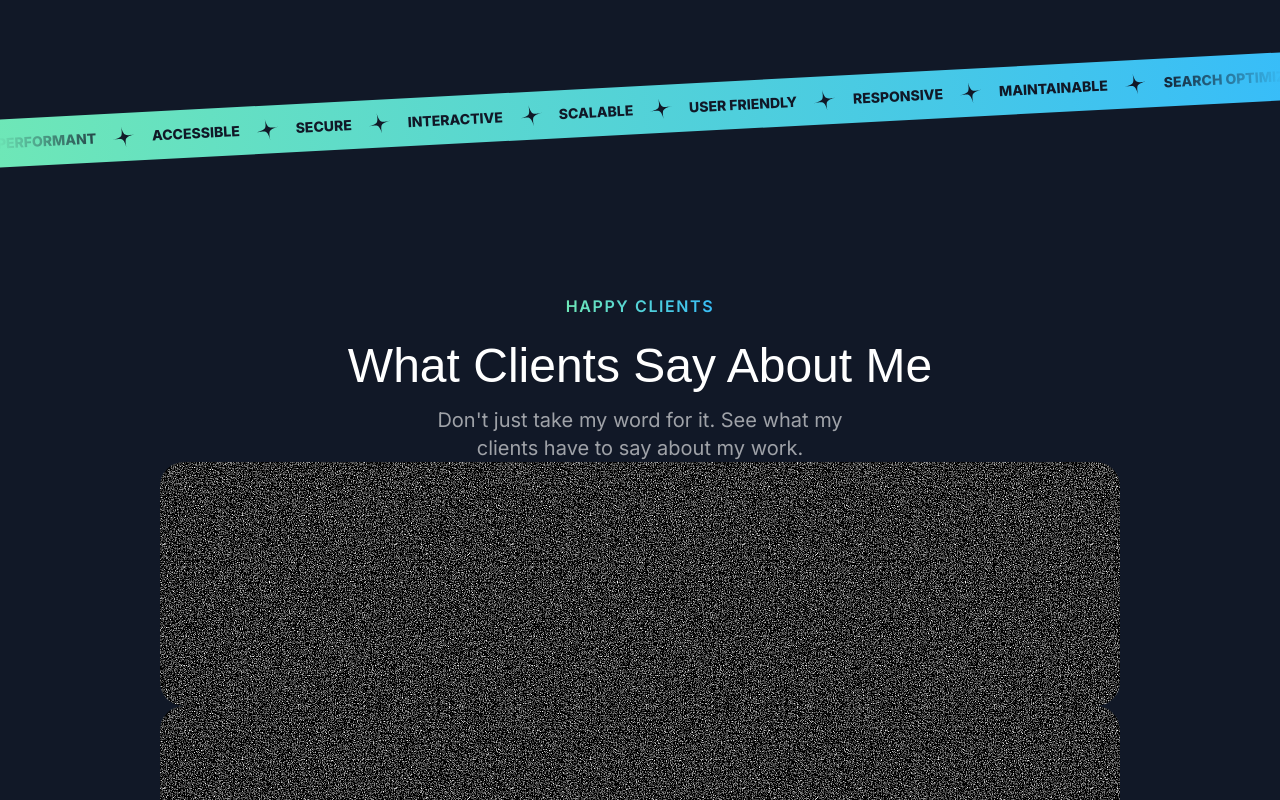
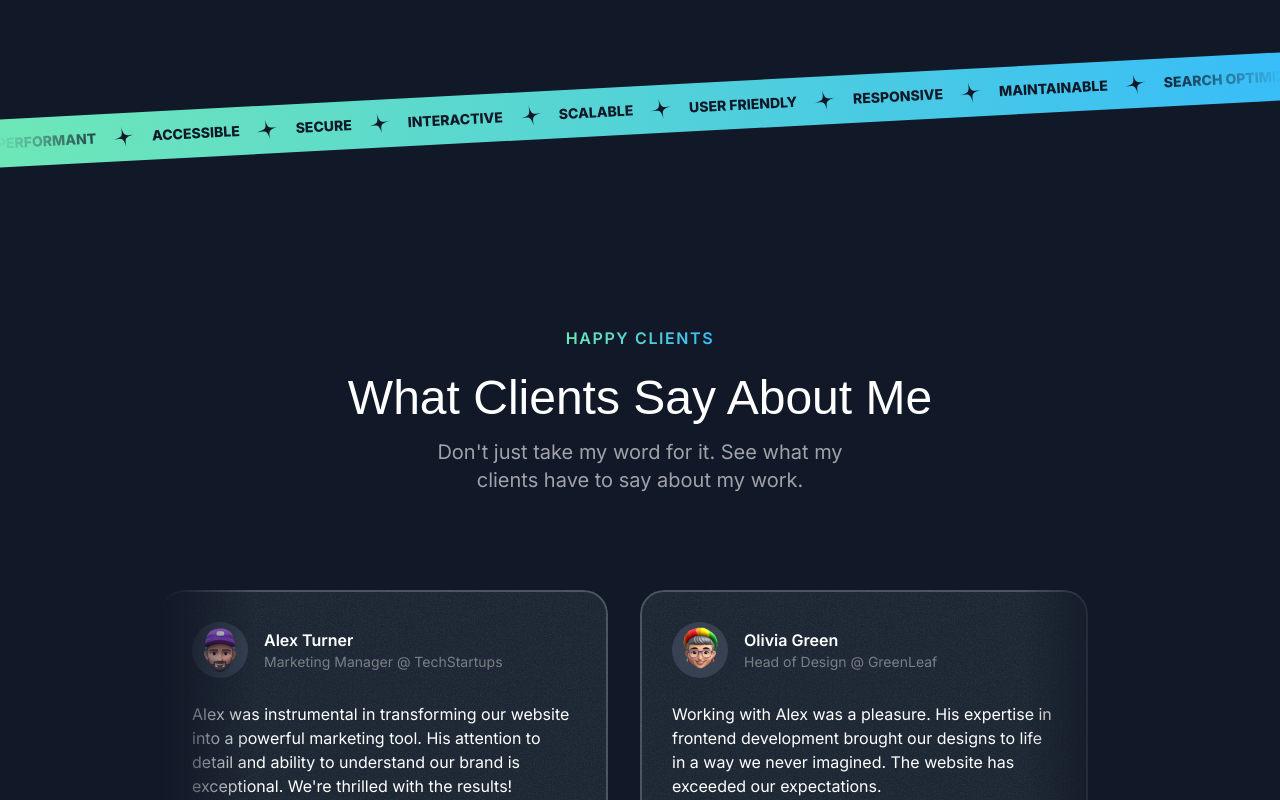
Before and after one commit to Saeedul/next-portfolio, a Next.js app: page / in a window 1280 px wide. Shown: the part 2966-3766 px from the top of the page. Built offline with nearby package versions, Linux system fonts and the light colour scheme; a web font is replaced by a local one.

Commit message:
updated testimonials section

```diff
--- /dev/null
+++ b/src/components/Card.tsx
@@ -0,0 +1,20 @@
+import grainImage from '@/assets/images/grain.jpg';
+import { PropsWithChildren } from 'react';
+import { twMerge } from 'tailwind-merge';
+
+export const Card = ({
+    className,
+    children,
+ }: PropsWithChildren<{className?: string;}>) => {
+    return (
+        <div className={twMerge("bg-gray-800 rounded-3xl relative z-0 overflow-hidden after:z-10 after:content-[''] after:absolute after:inset-0 after:outline-2 after:outline after:-outline-offset-2 after:rounded-3xl after:outline-white/20 after:pointer-events-none p-6", className
+        )}
+        >
+            <div className="absolute inset-0 -z-10 opacity-5" style={{
+                backgroundImage: `url(${grainImage.src})`
+            }}>
+            </div>
+            {children}
+        </div>
+    )
+}
--- a/src/sections/Projects.tsx
+++ b/src/sections/Projects.tsx
@@ -6,6 +6,7 @@ import CheckCircleIcon from '@/assets/icons/check-circle.svg'
 import ArrowUpRightIcon from '@/assets/icons/arrow-up-right.svg'
 import grainImage from '@/assets/images/grain.jpg'
 import { SectionHeader } from "@/components/SectionHeader";
+import { Card } from "@/components/Card";
 
 const portfolioProjects = [
   {
@@ -54,10 +55,7 @@ export const ProjectsSection = () => {
         />
         <div className="flex flex-col mt-10 md:mt-20 gap-20">
           {portfolioProjects.map(project => (
-            <div key={project.title} className="bg-gray-800 rounded-3xl relative z-0 overflow-hidden after:z-10 after:content-[''] after:absolute after:inset-0 after:outline-2 after:outline after:-outline-offset-2 after:rounded-3xl after:outline-white/20 md:pt-12 md:px-10 lg:pt-16 lg:px-20 px-8 pt-8 after:pointer-events-none">
-              <div className="absolute inset-0 -z-10 opacity-5" style={{
-                backgroundImage: `url(${grainImage.src})`
-              }}></div>
+            <Card key={project.title} className="md:pt-12 md:px-10 lg:pt-16 lg:px-20 px-8 pt-8 pb-0">
               <div className="lg:grid lg:grid-cols-2 lg:gap-16">
                 <div className="lg:pb-16">
                   <div className="bg-gradient-to-r from-emerald-300 to-sky-400 inline-flex font-bold gap-2 uppercase tracking-widest text-sm text-transparent bg-clip-text">
@@ -90,7 +88,7 @@ export const ProjectsSection = () => {
                 <Image src={project.image} alt={project.title} className="mt-8 -mb-4 md:-mb-0 lg:mt-0 lg:absolute lg:h-full lg:w-auto lg:max-w-none" />
                 </div>
               </div>
-            </div>
+            </Card>
           ))}
         </div>
       </div>
--- a/src/sections/Testimonials.tsx
+++ b/src/sections/Testimonials.tsx
@@ -6,6 +6,7 @@ import memojiAvatar5 from "@/assets/images/memoji-avatar-5.png";
 import { SectionHeader } from "@/components/SectionHeader";
 import Image from "next/image";
 import grainImage from "@/assets/images/grain.jpg";
+import { Card } from "@/components/Card";
 
 const testimonials = [
   {
@@ -41,23 +42,34 @@ const testimonials = [
 ];
 
 export const TestimonialsSection = () => {
-  return <div className="py-16">
+  return <div className="py-16 lg:py-24">
     <div className="container">
       <SectionHeader eyebrow="Happy Clients" title="What Clients Say About Me" description="Don't just take my word for it. See what my clients have to say about my work." />
-      <div>
-        {testimonials.map(testimonial => (
-          <div key={testimonial.name} className="bg-gray-800 rounded-3xl p-6 relative overflow-hidden">
-            <div className="absolute inset-0" style={{
-              backgroundImage: `url(${grainImage.src})`,
-            }}>
-            </div>
-            <Image src={testimonial.avatar} alt={testimonial.name} />
-            <div>{testimonial.name}</div>
-            <div>{testimonial.position}</div>
-            <p>{testimonial.text}</p>
-          </div>
-        ))}
+      <div className="mt-16 lg:mt-24 flex overflow-x-clip [mask-image:linear-gradient(to_right,transparent,black_10%,black_90%,transparent)]">
+        {/* Here the mask-image property creates a linear gradient mask that:
+          Starts as fully transparent on the left.
+          Gradually becomes fully visible (black) at 10% of the width.
+          Stays fully visible between 10% and 90%.
+          Gradually fades to fully transparent at 90% until the right edge. */}
+        <div className="flex gap-8 flex-none">
+          {testimonials.map(testimonial => (
+            <Card key={testimonial.name} className="max-w-xs md:max-w-md md:p-8">
+              <div className="flex gap-4 items-center">
+                <div className="size-14 bg-gray-700 inline-flex items-center justify-center rounded-full flex-shrink-0">
+                  <Image src={testimonial.avatar}
+                    alt={testimonial.name}
+                    className="max-h-full" />
+                </div>
+                <div>
+                  <div className="font-semibold">{testimonial.name}</div>
+                  <div className="text-sm text-white/40">{testimonial.position}</div>
+                </div>
+              </div>
+              <p className="mt-4 md:mt-6 text-sm md:text-base">{testimonial.text}</p>
+            </Card>
+          ))}
+        </div>
       </div>
     </div>
-  </div>;
+  </div>
 };
```
